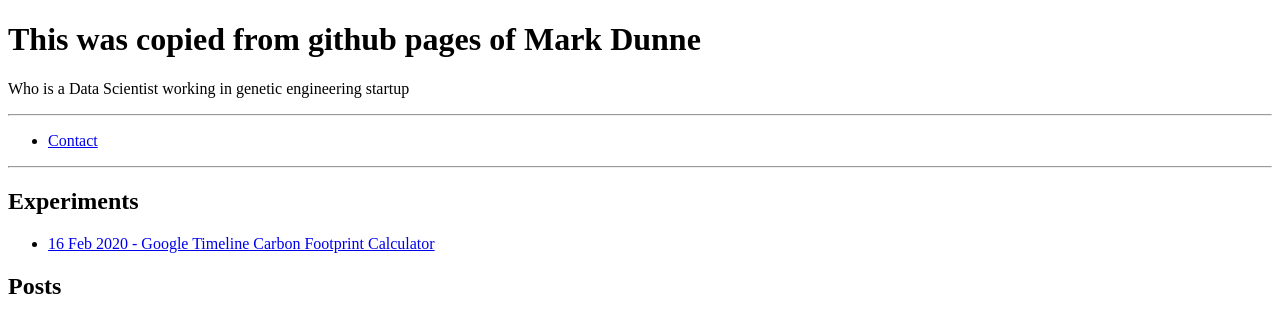
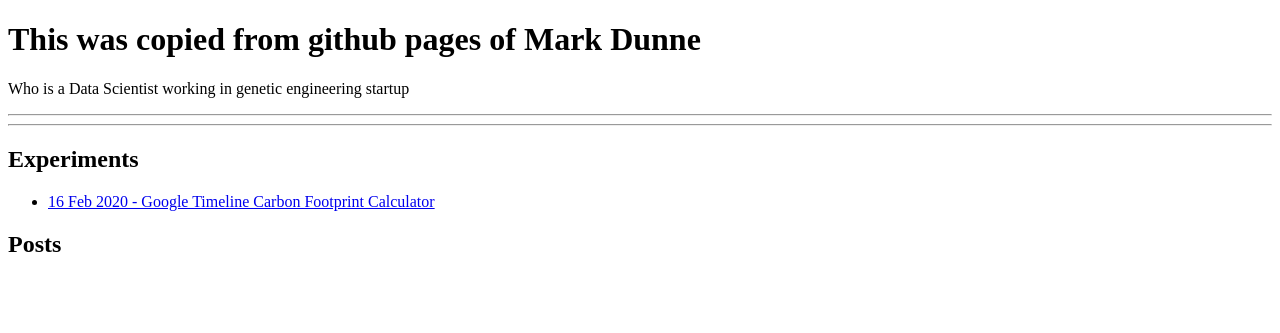
Before and after one commit to k4nfr3/c02, a Jekyll site: the page built from index.html, in a window 1280 px wide. Shown: the top 333 px of the page. Built offline with Jekyll 4.4.1, drawn with Linux system fonts in a browser that asks for light colours.

Commit message:
Update index.html

```diff
--- a/index.html
+++ b/index.html
@@ -10,10 +10,6 @@ title: Home
     </div>
 
     <hr />
-
-    <ul>
-        <li><a href="mailto:markdunne02@gmail.com">Contact</a></li>
-    </ul>
 
     <hr />
 
```
